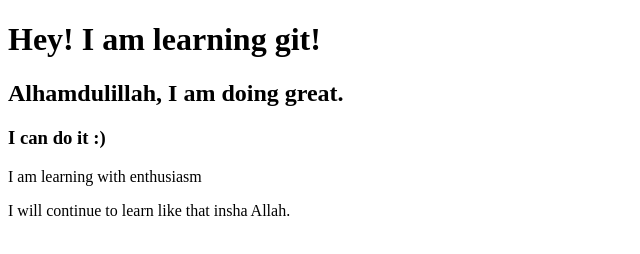
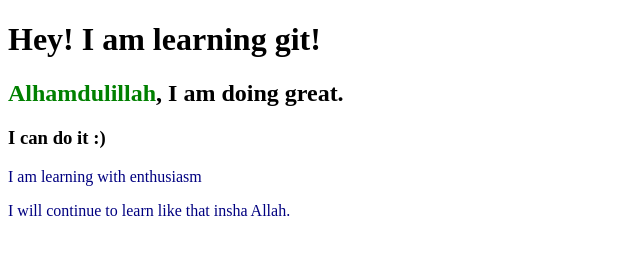
Before and after one commit to Zaki003/my-first-repo, a plain HTML site: page index.html in a window 1280 px wide. Shown: the whole page, without its empty margins (0-640 px from the left). Drawn offline with Linux system fonts and the light colour scheme.

Commit message:
changes made

```diff
--- a/index.html
+++ b/index.html
@@ -5,10 +5,11 @@
     <meta http-equiv="X-UA-Compatible" content="IE=edge">
     <meta name="viewport" content="width=device-width, initial-scale=1.0">
     <title>My first github repo</title>
+    <link rel="stylesheet" href="style.css">
 </head>
 <body>
     <h1>Hey! I am learning git!</h1>
-    <h2>Alhamdulillah, I am doing great.</h2>
+    <h2><span>Alhamdulillah</span>, I am doing great.</h2>
     <h3>I can do it :)</h3>
     <p>I am learning with enthusiasm</p>
     <p>I will continue to learn like that insha Allah.</p>
--- a/style.css
+++ b/style.css
@@ -1,3 +1,6 @@
 p{
     color: navy;
 }
+span{
+    color: green;
+}
```
